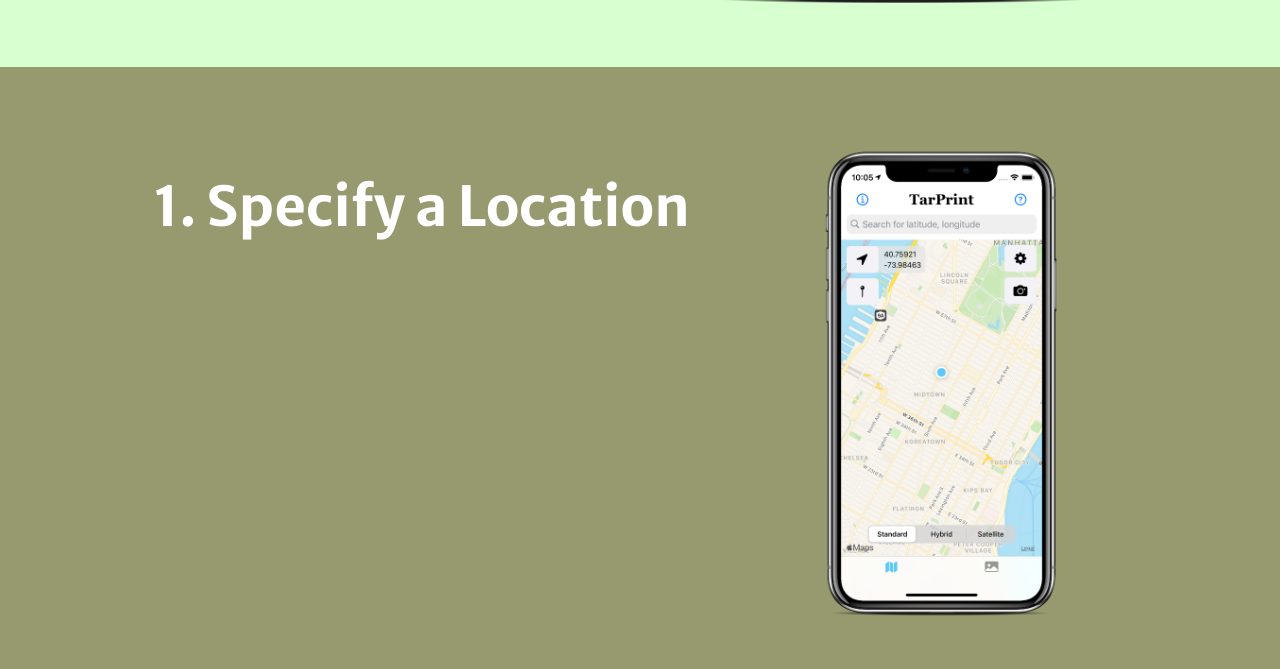
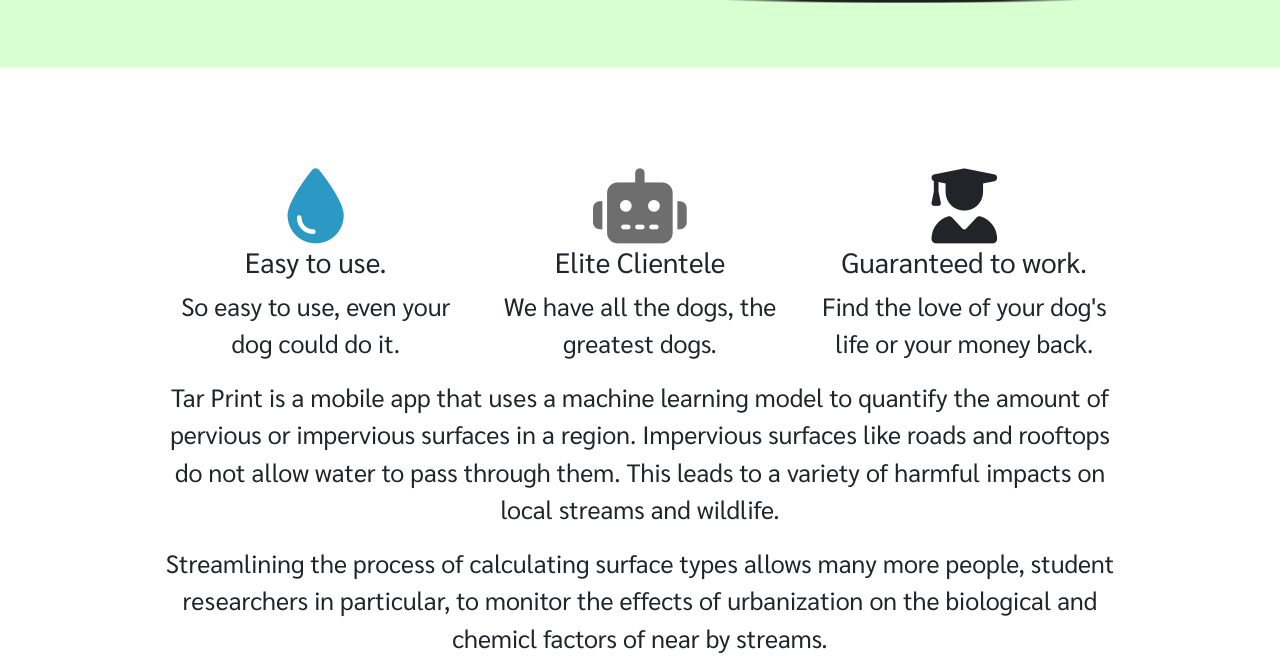
Before and after one commit to surajnv/surajnv.github.io, a plain HTML site: page Tar-Print/index.html in a window 1280 px wide. Shown: the part 922-1591 px from the top of the page. Drawn offline with nearby package versions, Linux system fonts and the light colour scheme.

Commit message:
Include purpose section

```diff
--- a/Tar-Print/index.html
+++ b/Tar-Print/index.html
@@ -5,7 +5,7 @@
     <title>Tar Print</title>
     <!--Google Fonts-->
     <link rel="preconnect" href="https://fonts.gstatic.com">
-    <link href="https://fonts.googleapis.com/css2?family=EB+Garamond&family=Merriweather+Sans:wght@400;500;600;700;800&family=Sarabun&display=swap" rel="stylesheet">
+    <link href="https://fonts.googleapis.com/css2?family=EB+Garamond:wght@400;500;600;700;800&family=Merriweather+Sans:wght@400;500;600;700;800&family=Sarabun&display=swap" rel="stylesheet">
     <!-- Bootstrap -->
     <link rel="stylesheet" href="https://stackpath.bootstrapcdn.com/bootstrap/4.3.1/css/bootstrap.min.css" integrity="sha384-ggOyR0iXCbMQv3Xipma34MD+dH/1fQ784/j6cY/iJTQUOhcWr7x9JvoRxT2MZw1T" crossorigin="anonymous">
     <!-- Font Awesome -->
@@ -29,7 +29,7 @@
             </button>
             <div class="collapse navbar-collapse" id="navbarSupportedContent">
               <ul class="navbar-nav ml-auto">
-                <li class="nav-item">
+                <li class="nav-item nav-help">
                   <a class="nav-link" href="help.html">Help</a>
                 </li>
                 <li class="nav-item">
@@ -53,6 +53,30 @@
               <img class="eg-photo" src="Images/satellitecenter.png" alt="satellite location center">
             </div>
         </div>
+    </section>
+
+    <section id="purpose">
+      <div class="container-fluid">
+        <div class="row">
+          <div class="col-lg-4 col-md-6">
+            <i class="fas fa-tint fa-3x"></i>
+            <h3>Easy to use.</h3>
+            <p>So easy to use, even your dog could do it.</p>
+          </div>
+          <div class="col-lg-4 col-md-6">
+            <i class="fas fa-robot fa-3x"></i>
+            <h3>Elite Clientele</h3>
+            <p>We have all the dogs, the greatest dogs.</p>
+          </div>
+          <div class="col-lg-4 col-md-12">
+            <i class="fas fa-user-graduate fa-3x"></i>
+            <h3>Guaranteed to work.</h3>
+            <p>Find the love of your dog's life or your money back.</p>
+          </div>
+        </div>
+      </div>
+      <p>Tar Print is a mobile app that uses a machine learning model to quantify the amount of pervious or impervious surfaces in a region. Impervious surfaces like roads and rooftops do not allow water to pass through them. This leads to a variety of harmful impacts on local streams and wildlife.</p>
+      <p>Streamlining the process of calculating surface types allows many more people, student researchers in particular, to monitor the effects of urbanization on the biological and chemicl factors of near by streams.</p>
     </section>
 
     <section id="three-steps">
--- a/Tar-Print/styles.css
+++ b/Tar-Print/styles.css
@@ -7,8 +7,8 @@
   text-align:left;
 }
 
-.nav-item{
-  padding: 0 30px;
+.nav-help{
+  padding: 0 90px;
 }
 
 .logo{
@@ -129,9 +129,34 @@ h1,h2{
 
 }
 
+/*PURPOSE*/
+#purpose{
+  font-size: 25px;
+  text-align: center;
+  padding: 8% 12% 8%;
+}
+
+.fa-tint{
+  color: #2b99c4;
+}
+.fa-tint:hover{
+  color: #57d0ff;
+}
+
+.fa-robot{
+  color: #6e6e6e;
+}
+.fa-robot:hover{
+  color: #b8b8b8;
+}
+
+.fa-user-graduate:hover{
+  color: #826800;
+}
 /*three-steps*/
+/*#e89761 #c78b32*/
 #three-steps{
-  background-color: #97996e;
+  background-color: #e89761;
   color: white;
   padding: 6% 12% 8%;
 }
@@ -148,5 +173,9 @@ h1,h2{
 }
 
 .three-step-divs{
-  margin-bottom: 50px;
+  margin-bottom: 70px;
 }
+
+.take-snap-right{
+  text-align: right;
+}
```
Also changed, not shown: Tar-Print/help.html (+1 -1 lines), Tar-Print/privacy.html (+1 -1 lines).
